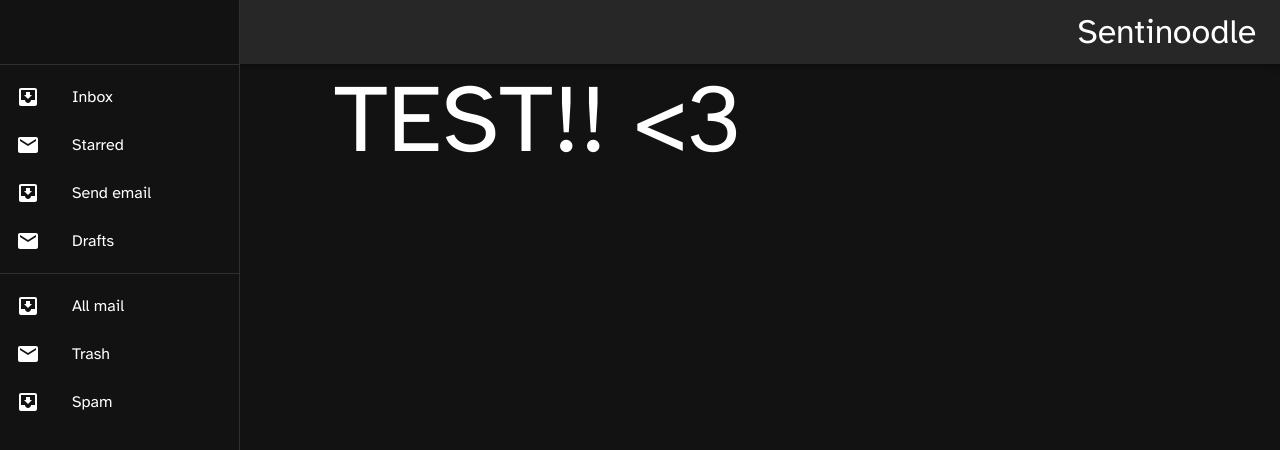
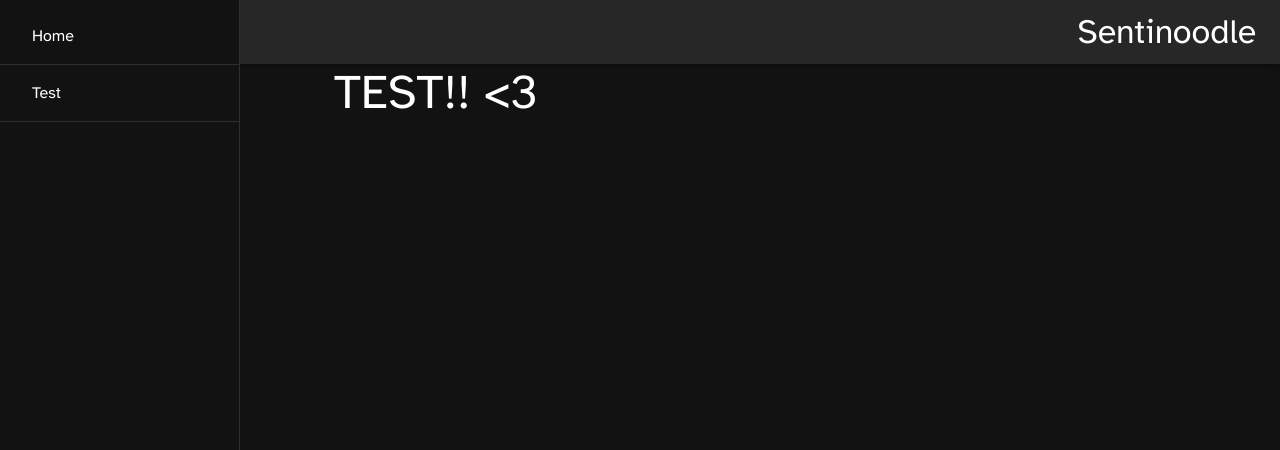
Before and after one commit to scan-lan/sentinoodleClient, a React (Create React App) app: page /test in a window 1280 px wide. Shown: the top 450 px of the page. Built offline with nearby package versions, Linux system fonts and the light colour scheme.

Commit message:
Implemented menu and appbar

```diff
--- a/src/components/Drawer/index.tsx
+++ b/src/components/Drawer/index.tsx
@@ -1,65 +1,32 @@
-import * as React from 'react';
+import React from 'react';
 import Box from '@mui/material/Box';
-import Divider from '@mui/material/Divider';
 import MUIDrawer from '@mui/material/Drawer';
-import InboxIcon from '@mui/icons-material/MoveToInbox';
-import List from '@mui/material/List';
-import ListItem from '@mui/material/ListItem';
-import ListItemIcon from '@mui/material/ListItemIcon';
-import ListItemText from '@mui/material/ListItemText';
-import MailIcon from '@mui/icons-material/Mail';
-import Toolbar from '@mui/material/Toolbar';
+import DrawerContent from "../DrawerContent";
 
 const drawerWidth = 240;
 
+interface DrawerProps {
+  drawerToggle: () => void,
+  mobileOpen: boolean,
+  routes: {
+    route: string,
+    text: string
+  }[]
+}
 
-
-export default function Drawer() {
-  const [mobileOpen, setMobileOpen] = React.useState(false);
-
-  const handleDrawerToggle = () => {
-    setMobileOpen(!mobileOpen);
-  };
-
-  const drawerContent = (
-    <div>
-      <Toolbar />
-      <Divider />
-      <List>
-        {['Inbox', 'Starred', 'Send email', 'Drafts'].map((text, index) => (
-          <ListItem button key={text}>
-            <ListItemIcon>
-              {index % 2 === 0 ? <InboxIcon /> : <MailIcon />}
-            </ListItemIcon>
-            <ListItemText primary={text} />
-          </ListItem>
-        ))}
-      </List>
-      <Divider />
-      <List>
-        {['All mail', 'Trash', 'Spam'].map((text, index) => (
-          <ListItem button key={text}>
-            <ListItemIcon>
-              {index % 2 === 0 ? <InboxIcon /> : <MailIcon />}
-            </ListItemIcon>
-            <ListItemText primary={text} />
-          </ListItem>
-        ))}
-      </List>
-    </div>
-  );
+const Drawer = ({ drawerToggle, mobileOpen, routes }: DrawerProps) => {
+  const drawerContent = <DrawerContent routes={routes} clickHandler={drawerToggle} />
 
   return (
     <Box
       component="nav"
       sx={{ width: { sm: drawerWidth }, flexShrink: { sm: 0 } }}
-      aria-label="mailbox folders"
+      aria-label="side bar"
     >
-       {/*The implementation can be swapped with js to avoid SEO duplication of links. */}
       <MUIDrawer
         variant="temporary"
         open={mobileOpen}
-        onClose={handleDrawerToggle}
+        onClose={drawerToggle}
         ModalProps={{
           keepMounted: true, // Better open performance on mobile.
         }}
@@ -83,3 +50,5 @@ export default function Drawer() {
     </Box>
   );
 }
+
+export default Drawer;
--- /dev/null
+++ b/src/components/DrawerContent/index.tsx
@@ -0,0 +1,31 @@
+import React from 'react';
+import List from '@mui/material/List';
+import ListItem from '@mui/material/ListItem';
+import ListItemButton from '@mui/material/ListItemButton';
+import { Link } from 'react-router-dom';
+import Divider from "@mui/material/Divider";
+
+interface DrawerContentProps {
+  routes: {
+    route: string,
+    text: string
+  }[],
+  clickHandler: () => void
+}
+
+const DrawerContent = ({ routes, clickHandler }: DrawerContentProps) => (
+  <List>
+    {routes.map(({route, text}) => (
+      <>
+        <ListItem key={text}>
+          <ListItemButton onClick={clickHandler} component={Link} to={route}>
+            {text}
+          </ListItemButton>
+        </ListItem>
+        <Divider />
+      </>
+    ))}
+  </List>
+)
+
+export default DrawerContent
--- a/src/containers/App/App.tsx
+++ b/src/containers/App/App.tsx
@@ -23,14 +23,20 @@ const theme = createTheme({
 
 const App = () => {
   const [mobileOpen, setMobileOpen] = React.useState(false);
-  const handleDrawerToggle = () => { setMobileOpen(!mobileOpen); };
+  const toggleDrawer = () => {
+    setMobileOpen(!mobileOpen);
+  };
+  const routes = [
+    {route: "/", text: "Home"},
+    {route: "test", text: "Test"}
+  ]
 
   return (
     <ThemeProvider theme={theme} >
       <CssBaseline />
-      <NavBar onMenuClick={handleDrawerToggle} />
+      <NavBar onMenuClick={toggleDrawer} />
       <Box sx={{ display: 'flex' }}>
-        <Drawer />
+        <Drawer drawerToggle={toggleDrawer} mobileOpen={mobileOpen} routes={routes} />
         <Container maxWidth="md">
           <Routes>
             <Route path="/" element={<Home />} />
--- a/src/routes/Test/index.tsx
+++ b/src/routes/Test/index.tsx
@@ -3,7 +3,7 @@ import {Typography} from "@mui/material";
 
 const Test = () =>
   <>
-    <Typography variant="h1" >{"TEST!! <3"}</Typography>
+    <Typography variant="h3" >{"TEST!! <3"}</Typography>
   </>
 
 export default Test;
```
